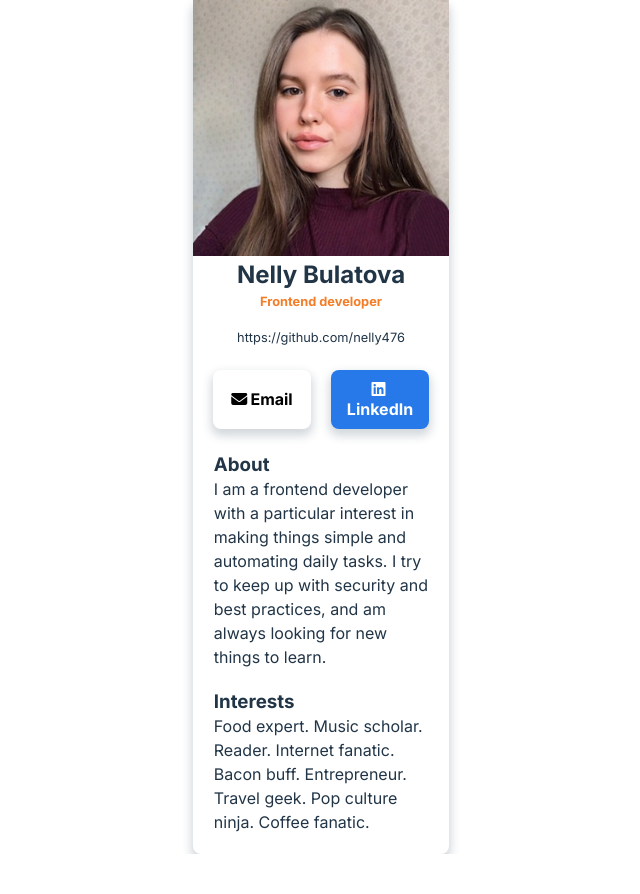
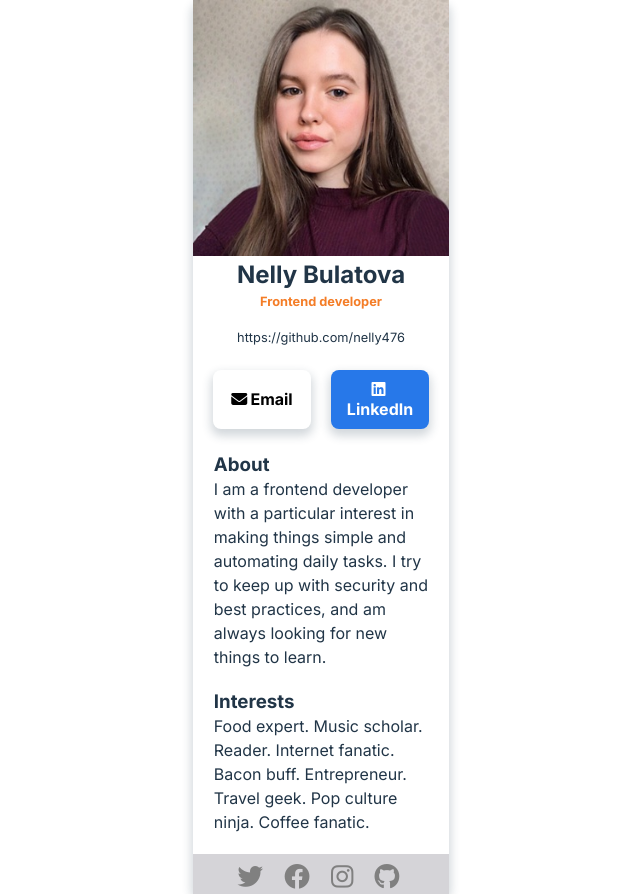
Before and after one commit to nelly476/business-card-react, a React (Vite) app: page / in a window 1280 px wide. Shown: the whole page, without its empty margins (319-959 px from the left). Before the commit the page ends 854 px from the top, so only its background shows below. Built offline with nearby package versions, Linux system fonts and the light colour scheme.

Commit message:
add socials icons

```diff
--- a/src/App.css
+++ b/src/App.css
@@ -64,6 +64,7 @@ img {
 .email--button:hover,
 .linkedin--button:hover {
   cursor: pointer;
+  opacity: 0.8;
 }
 
 i {
@@ -83,3 +84,16 @@ i {
 .interests--section {
   margin: 1.3em;
 }
+
+.footer--section {
+  display: flex;
+  justify-content: center;
+  column-gap: 1em;
+  background-color: #d5d4d8;
+  padding: 0.6em 0 0.3em;
+}
+
+.footer--section i {
+  font-size: 1.6rem;
+  color: grey;
+}
--- a/src/App.jsx
+++ b/src/App.jsx
@@ -3,6 +3,7 @@ import "./App.css";
 import Info from "./components/Info";
 import About from "./components/About";
 import Interests from "./components/Interests";
+import Footer from "./components/Footer";
 
 function App() {
   return (
@@ -10,6 +11,7 @@ function App() {
       <Info />
       <About />
       <Interests />
+      <Footer />
     </div>
   );
 }
--- a/src/components/Footer.jsx
+++ b/src/components/Footer.jsx
@@ -0,0 +1,12 @@
+function Footer() {
+  return (
+    <div className="footer--section">
+      <i className="fa-brands fa-twitter"></i>
+      <i className="fa-brands fa-facebook"></i>
+      <i className="fa-brands fa-instagram"></i>
+      <i className="fa-brands fa-github"></i>
+    </div>
+  );
+}
+
+export default Footer;
```
